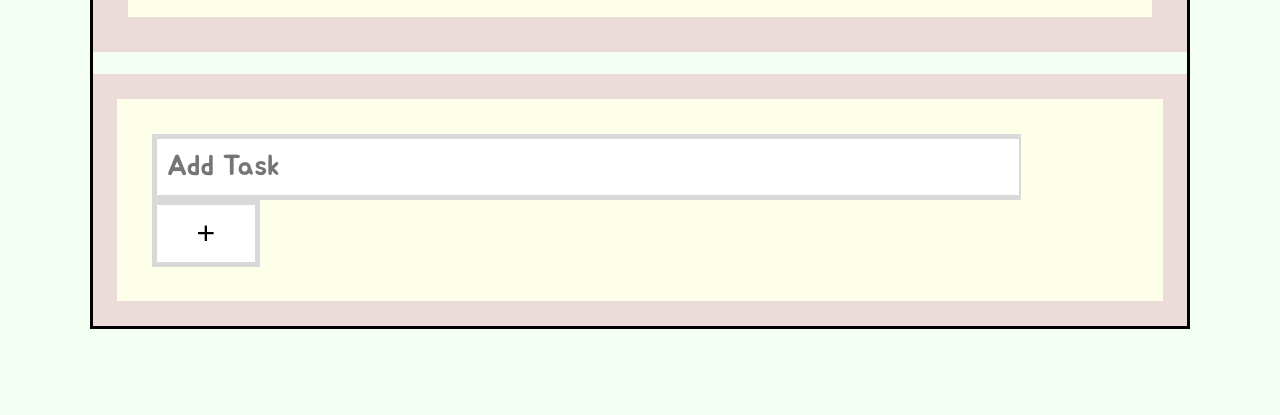
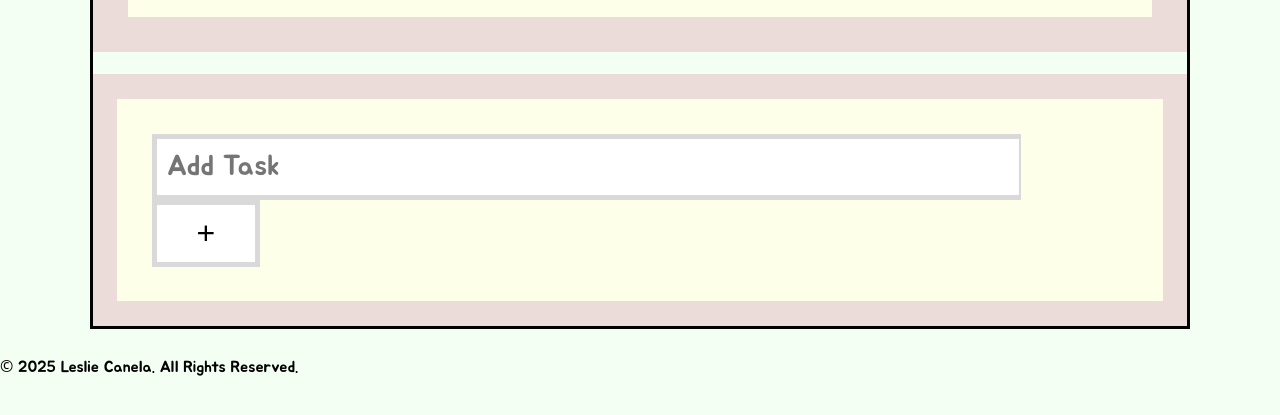
Before and after one commit to LeslieCanela/My-To-Do-List, a plain HTML site: page Stuff to Remember/index.html in a window 1280 px wide. Shown: the part 173-588 px from the top of the page. Drawn offline with Linux system fonts and the light colour scheme.

Commit message:
Add footer with copyright information

```diff
--- a/Stuff to Remember/index.html
+++ b/Stuff to Remember/index.html
@@ -60,6 +60,10 @@
       </section>
     </section>
 
+    <footer>
+        <p>&copy; 2025 Leslie Canela. All Rights Reserved.</p>
+    </footer>
+
     <script type="text/javascript" src="js/main.js"></script>
   </body>
 </html>
```
